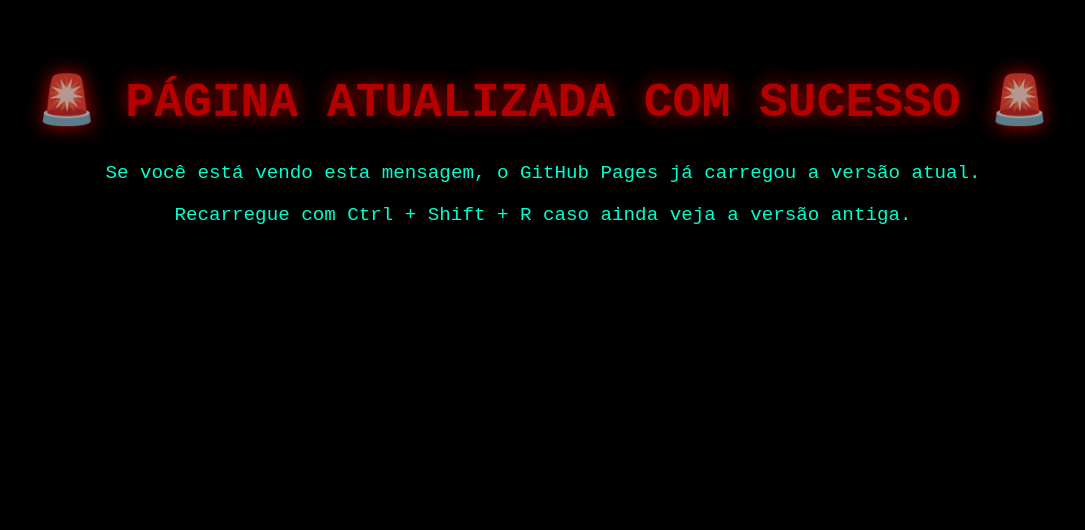
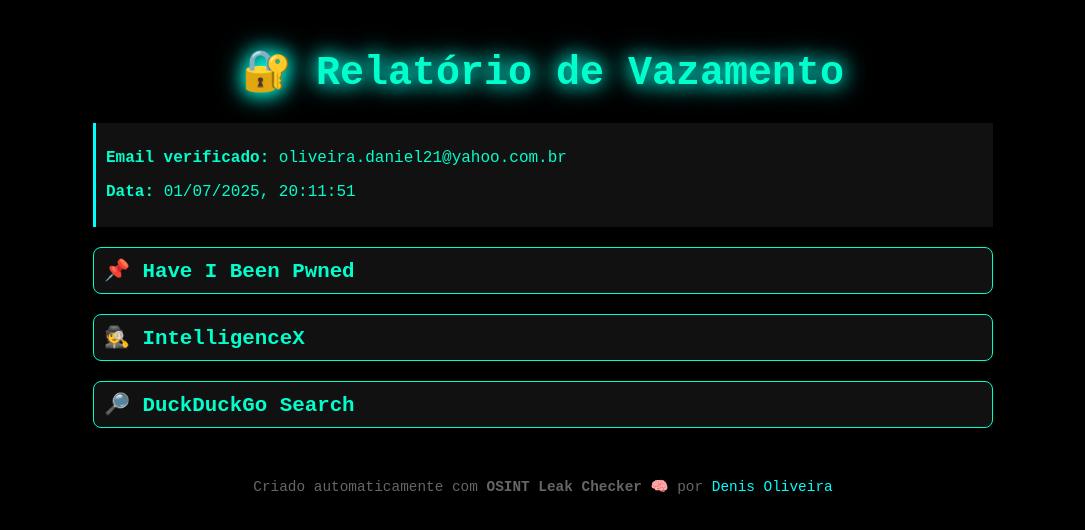
Before and after one commit to denisdbz/Vazamento, a plain HTML site: page docs/index.html in a window 1280 px wide. Shown: the whole page, without its empty margins (97-1182 px from the left). Drawn offline with Linux system fonts and the light colour scheme.

Commit message:
🎨 Visual top aplicado ao relatório no estilo Matrix

```diff
--- a/docs/index.html
+++ b/docs/index.html
@@ -2,34 +2,121 @@
 <html lang="pt-br">
 <head>
   <meta charset="UTF-8">
-  <title>🚨 PÁGINA ATUALIZADA COM SUCESSO 🚨</title>
+  <title>Relatório de Vazamento</title>
+  <meta name="viewport" content="width=device-width, initial-scale=1.0">
   <style>
     body {
-      background-color: black;
+      background-color: #000;
       color: #00ffcc;
       font-family: 'Courier New', monospace;
-      padding: 2rem;
+      padding: 20px;
+      max-width: 900px;
+      margin: auto;
+    }
+
+    h1 {
       text-align: center;
+      font-size: 2.5rem;
+      animation: glow 1.5s ease-in-out infinite alternate;
     }
-    h1 {
-      font-size: 3rem;
-      color: red;
-      text-shadow: 0 0 20px red;
-      animation: piscar 0.8s infinite alternate;
+
+    @keyframes glow {
+      from { text-shadow: 0 0 10px #00ffcc, 0 0 20px #00ffcc; }
+      to   { text-shadow: 0 0 20px #00ffee, 0 0 30px #00ffee; }
     }
-    @keyframes piscar {
-      from { opacity: 1; }
-      to { opacity: 0.3; }
+
+    .section {
+      background: #111;
+      border: 1px solid #00ffcc;
+      border-radius: 8px;
+      margin: 20px 0;
+      padding: 10px;
     }
-    p {
-      font-size: 1.2rem;
-      margin-top: 20px;
+
+    .section h2 {
+      margin: 0;
+      cursor: pointer;
+      font-size: 1.3rem;
+    }
+
+    .content {
+      display: none;
+      margin-top: 10px;
+      background: #000;
+      padding: 10px;
+      border-left: 3px solid #0f0;
+      white-space: pre-wrap;
+      overflow-x: auto;
+    }
+
+    .info {
+      background-color: #111;
+      padding: 10px;
+      margin-bottom: 20px;
+      border-left: 3px solid #0ff;
+    }
+
+    footer {
+      text-align: center;
+      margin-top: 50px;
+      font-size: 0.9rem;
+      color: #666;
+    }
+
+    a {
+      color: #0ff;
+      text-decoration: none;
+    }
+    a:hover {
+      text-decoration: underline;
     }
   </style>
 </head>
 <body>
-  <h1>🚨 PÁGINA ATUALIZADA COM SUCESSO 🚨</h1>
-  <p>Se você está vendo esta mensagem, o GitHub Pages já carregou a versão atual.</p>
-  <p>Recarregue com <kbd>Ctrl</kbd> + <kbd>Shift</kbd> + <kbd>R</kbd> caso ainda veja a versão antiga.</p>
+
+  <h1>🔐 Relatório de Vazamento</h1>
+
+  <div class="info">
+    <p><strong>Email verificado:</strong> oliveira.daniel21@yahoo.com.br</p>
+    <p><strong>Data:</strong> <span id="datetime"></span></p>
+  </div>
+
+  <div class="section">
+    <h2 onclick="toggleContent(this)">📌 Have I Been Pwned</h2>
+    <div class="content">
+You're probably a bot, try the official API instead: https://haveibeenpwned.com/API/v3
+    </div>
+  </div>
+
+  <div class="section">
+    <h2 onclick="toggleContent(this)">🕵️ IntelligenceX</h2>
+    <div class="content">
+&lt;!DOCTYPE html&gt;
+&lt;html lang="en"&gt;
+&lt;head&gt;&lt;title&gt;IntelligenceX Results&lt;/title&gt;&lt;/head&gt;
+&lt;body&gt;...resultado ofuscado...&lt;/body&gt;
+&lt;/html&gt;
+    </div>
+  </div>
+
+  <div class="section">
+    <h2 onclick="toggleContent(this)">🔎 DuckDuckGo Search</h2>
+    <div class="content">
+&lt;html&gt;&lt;title&gt;302 Found&lt;/title&gt;&lt;body&gt;&lt;h1&gt;302 Found&lt;/h1&gt;&lt;/body&gt;&lt;/html&gt;
+    </div>
+  </div>
+
+  <footer>
+    Criado automaticamente com <strong>OSINT Leak Checker</strong> 🧠 por <a href="https://github.com/denisdbz" target="_blank">Denis Oliveira</a>
+  </footer>
+
+  <script>
+    function toggleContent(header) {
+      const content = header.nextElementSibling;
+      content.style.display = content.style.display === "block" ? "none" : "block";
+    }
+    document.getElementById("datetime").textContent = new Date().toLocaleString("pt-BR");
+  </script>
+
 </body>
 </html>
```
